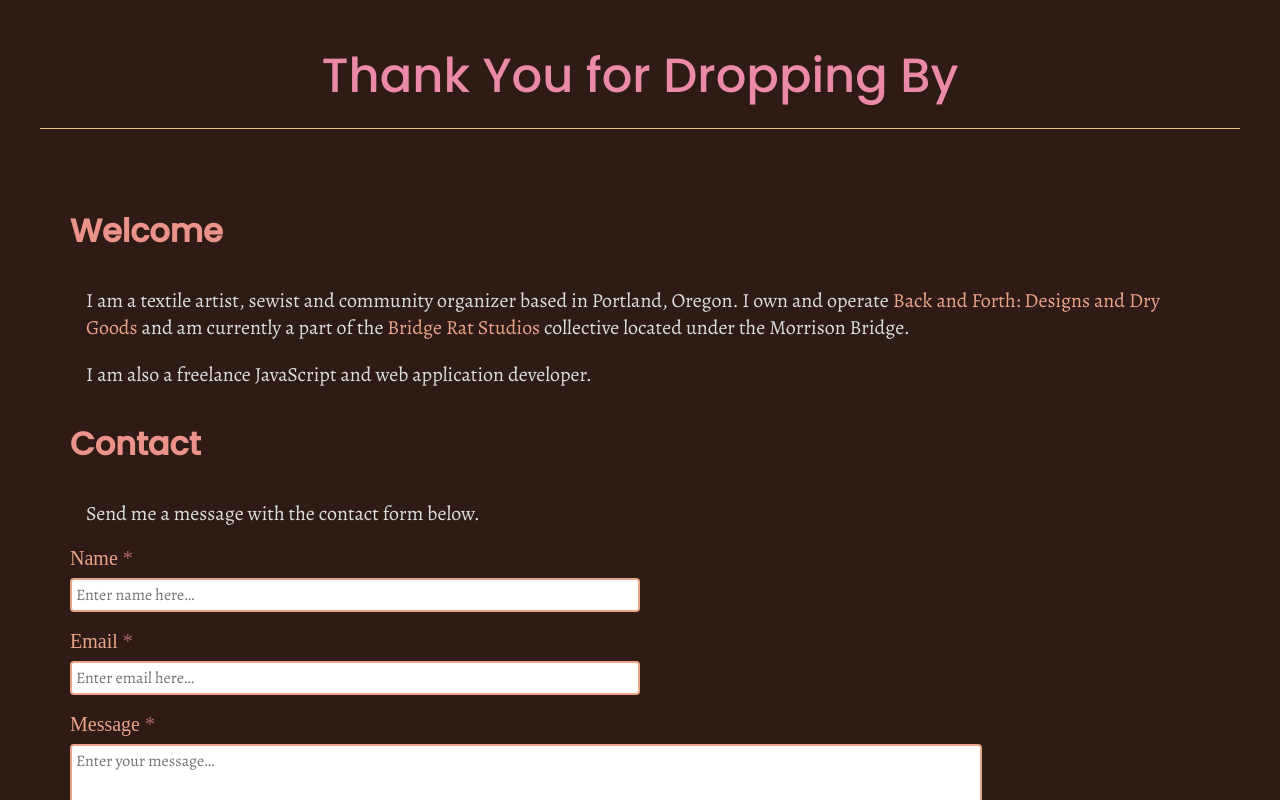
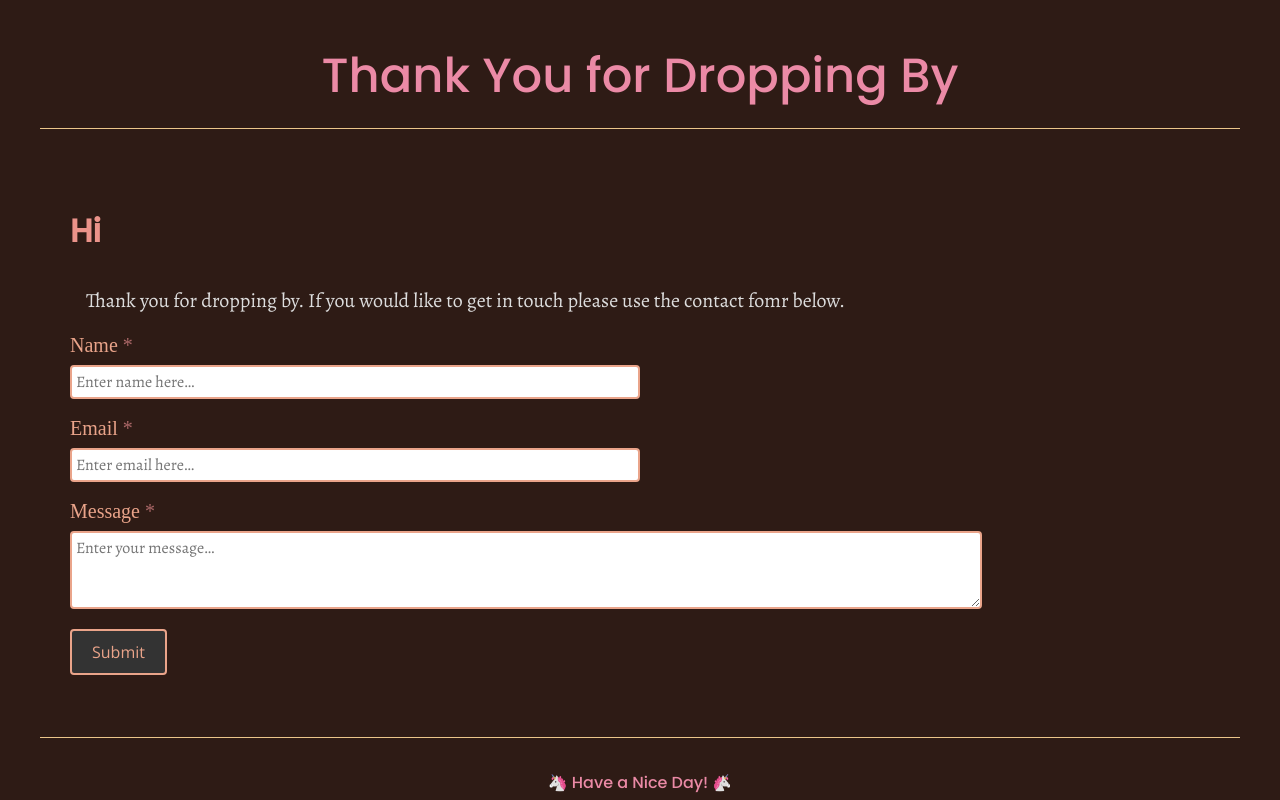
Before and after one commit to jmartin432/justin-l-martin, a Vue app: page / in a window 1280 px wide. Shown: the top 800 px of the page. Built offline with nearby package versions, Linux system fonts and the light colour scheme.

Commit message:
simplified

```diff
--- a/src/components/ContactForm.vue
+++ b/src/components/ContactForm.vue
@@ -114,19 +114,19 @@
                     this.showSubmitMessage = true;
                     if (responseBody.statusCode === 200) {
                         console.log('SUCCESS');
-                        this.submitMessage = 'Your message was successfully submitted. Thank you, we will be in touch.'
+                        this.submitMessage = 'Your message was successfully submitted. Thank you, I\'ll be in touch.'
                         setTimeout(() => { this.resetForm(); }, 5000);
                     } else {
                         console.error(responseBody);
                         this.submitMessage = `There was a problem submitting your message.
-                            Please send us an email at <a href="mailto: info@backandforthdesigns.com" target="_blank">info@backandforthdesigns.com</a>`
+                            Please send me an email at <a href="mailto:info@justinlmartin.com" target="_blank">info@justinlmartin.com</a>`
                     }
                 })
                 .catch((error) => {
                     console.error(error);
                     this.showSubmitMessage = true;
                     this.submitMessage = `There was a problem submitting your message.
-                        Please send us an email at <a href="mailto: info@backandforthdesigns.com" target="_blank">info@backandforthdesigns.com</a>`
+                        Please send me an email at <a href="mailto:info@justinlmartin.com" target="_blank">info@justinlmartin.com</a>`
                 });
             },
 
--- a/src/views/HomeView.vue
+++ b/src/views/HomeView.vue
@@ -5,20 +5,9 @@
 <template>
     <div class="view-container">
         <section class="welcome-section">
-        <h3>Welcome</h3>
-        <p>
-            I am a textile artist, sewist and community organizer based in Portland, Oregon.
-            I own and operate <a href="https://backandforthdesigns.com" target="_blank">Back and Forth: Designs and Dry Goods</a> and
-            am currently a part of the <a href="https://bridgeratstudios.com" target="_blank">Bridge Rat Studios</a> collective located under the Morrison Bridge.
-        </p>
-        <p>
-            I am also a freelance JavaScript and web application developer.
-        </p>
-        </section>
-        <section class="contact-form-section">
-            <h3>Contact</h3>
+            <h3>Hi</h3>
             <p>
-                Send me a message with the contact form below.
+                Thank you for dropping by. If you would like to get in touch please use the contact fomr below.
             </p>
             <ContactForm />
         </section>
```
